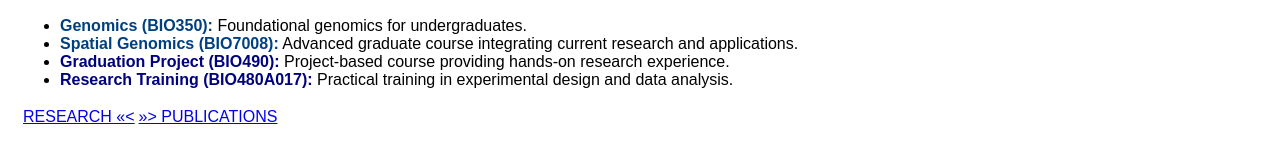
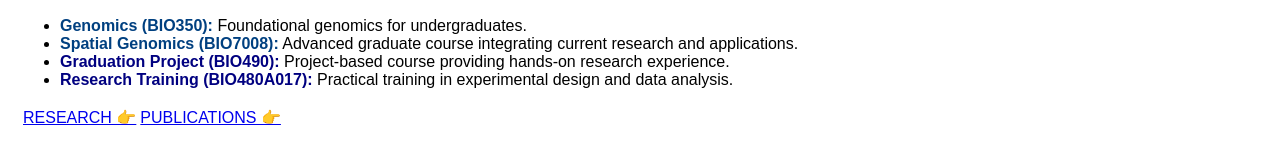
Before and after one commit to ZhengmzLab/zhengmzlab.github.io, a Jekyll site: the page built from teaching.md, in a window 1280 px wide. Shown: the part 217-381 px from the top of the page. Built offline with Jekyll 4.4.1, drawn with Linux system fonts in a browser that asks for light colours; part of the change alters nothing that is shown.

```diff
--- a/teaching.md
+++ b/teaching.md
@@ -28,4 +28,4 @@ title: TEACHING
 - <span style="color:navy; font-weight:bold;">Research Training (BIO480A017):</span> Practical training in experimental design and data analysis.
 
 
-[RESEARCH <<<](research.html) | [>>> PUBLICATIONS](publications.html)
+<a href="research.html">RESEARCH 👉</a> | <a href="publications.html">PUBLICATIONS 👉</a>
```
